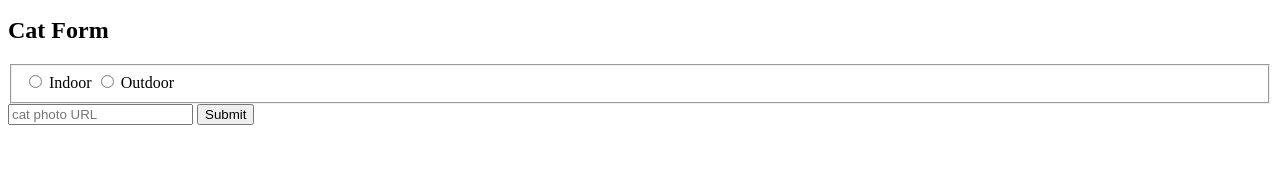
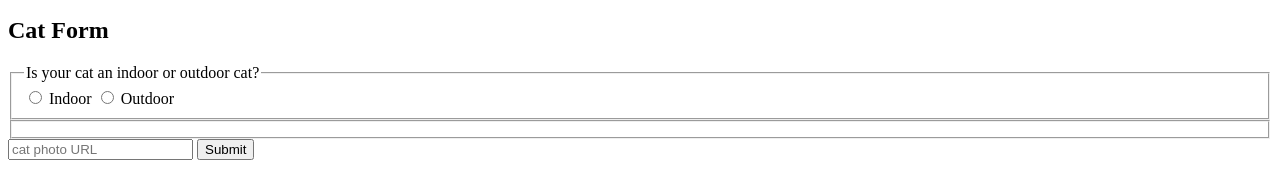
Before and after one commit to AdrielleRivera/FreeCodeCamp-Adrielle, a plain HTML site: page index.html in a window 1280 px wide. Shown: the part 1393-1569 px from the top of the page. Before the commit the page ends 1534 px from the top, so only its background shows below. Drawn offline with Linux system fonts and the light colour scheme.

Commit message:
Update index.html
added fieldset element in line 42

```diff
--- a/index.html
+++ b/index.html
@@ -34,10 +34,12 @@
       <section>
         <h2>Cat Form</h2>
         <form action="https://freecatphotoapp.com/submit-cat-photo">
-        <fieldset>
-          <label><input id="indoor" type="radio" name="indoor-outdoor" value="indoor"> Indoor</label>
-          <label><input id="outdoor" type="radio" name="indoor-outdoor" value="outdoor"> Outdoor</label>
-        </fieldset>
+          <fieldset>
+            <legend>Is your cat an indoor or outdoor cat?</legend>
+            <label><input id="indoor" type="radio" name="indoor-outdoor" value="indoor"> Indoor</label>
+            <label><input id="outdoor" type="radio" name="indoor-outdoor" value="outdoor"> Outdoor</label>
+          </fieldset>
+          <fieldset></fieldset>
           <input type="text" name="catphotourl" placeholder="cat photo URL" required>
           <button type="submit">Submit</button>
         </form>
```
